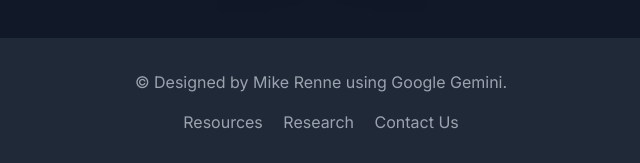
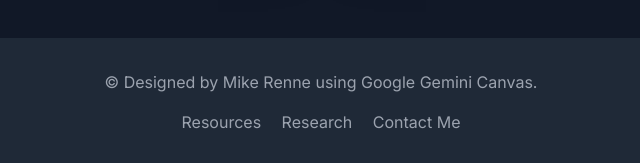
Before and after one commit to mrenne/eduTCG, a plain HTML site: page index.html in a window 1280 px wide. Shown: the part 2510-2673 px from the top of the page, 319-959 px from the left. Drawn offline with nearby package versions, Linux system fonts and the light colour scheme.

Commit message:
Update footer and add Byte Battle link in navigation

```diff
--- a/index.html
+++ b/index.html
@@ -48,6 +48,7 @@
                 <a href="#resources" class="text-gray-600 hover:text-indigo-600 font-medium transition duration-150">Resources</a>
                 <a href="#research" class="text-gray-600 hover:text-indigo-600 font-medium transition duration-150">Research</a>
                 <a href="#community" class="text-gray-600 hover:text-indigo-600 font-medium transition duration-150">Community</a>
+                 <a href="tcg_cs_example.html" class="text-gray-600 hover:text-indigo-600 font-medium transition duration-150">Byte Battle</a>
             </nav>
             <a href="https://discord.gg/your-discord-invite" target="_blank" class="bg-indigo-600 text-white font-semibold py-2 px-4 rounded-lg hover:bg-indigo-700 transition duration-150 shadow-md shadow-indigo-500/50 flex items-center group">
                 <i data-lucide="message-circle" class="w-5 h-5 mr-2 group-hover:rotate-3 transition duration-300"></i>
@@ -229,11 +230,11 @@
     <!-- Footer -->
     <footer class="bg-gray-800 text-gray-400 py-8">
         <div class="max-w-7xl mx-auto px-4 sm:px-6 lg:px-8 text-center">
-            <p>&copy; Designed by Mike Renne using Google Gemini.</p>
+            <p>&copy; Designed by <a href="https://www.mikerenne.com">Mike Renne</a> using Google Gemini Canvas.</p>
             <div class="mt-4 space-x-4">
                 <a href="#resources" class="hover:text-white transition duration-150">Resources</a>
                 <a href="#research" class="hover:text-white transition duration-150">Research</a>
-                <a href="mailto:contact@edutcg.com" class="hover:text-white transition duration-150">Contact Us</a>
+                <a href="https://www.mikerenne.com" class="hover:text-white transition duration-150">Contact Me</a>
             </div>
         </div>
     </footer>
```
